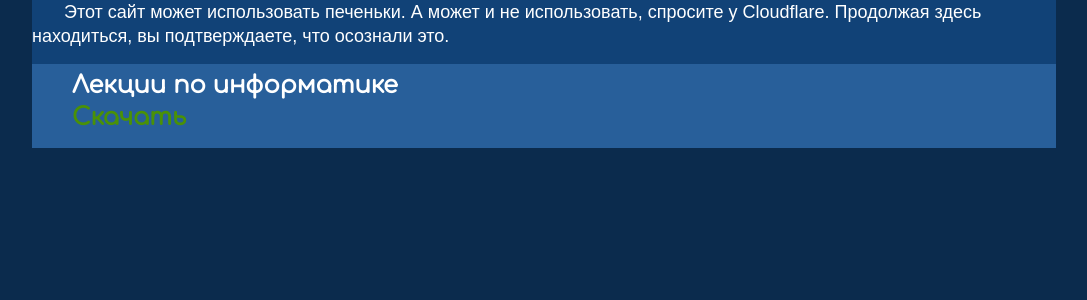
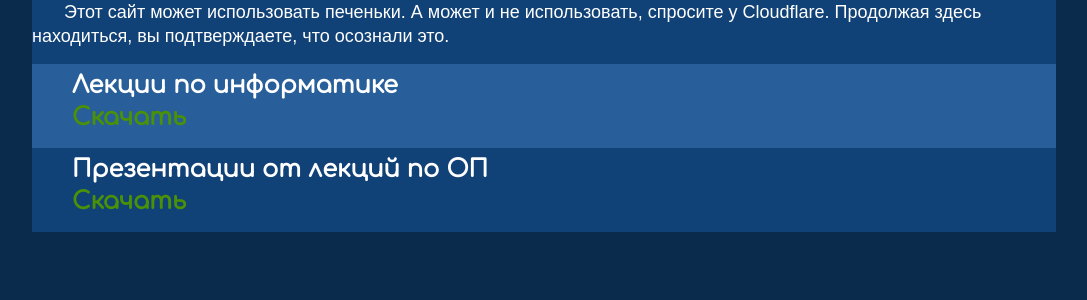
Before and after one commit to Farm-Art/TechSupportWebServer, a Flask app: page /lectures in a window 1280 px wide. Shown: the part 98-398 px from the top of the page, without its empty margins (96-1183 px from the left). Run offline with Flask 2, Linux system fonts and the light colour scheme; some libraries are stand-ins or nearby versions; some web fonts are replaced.

Commit message:
added programming basics lectures

```diff
--- a/main.py
+++ b/main.py
@@ -48,10 +48,11 @@ def lectures():
 @app.route('/download/lectures/<string:subject>')
 def download_lecture(subject):
     address = filename = None
-    if subject == 'informatics':
-        filename = "Лекции Информатика.docx"
+    subjects = {'informatics': 'Лекции Информатика.docx',
+                'programmingbasics': 'ОП Лекции.zip'}
+    filename = subjects[subject]
+    if filename:
         address = 'static/downloadable_content/Lectures/' + filename
-    if address and filename:
         return send_file(address, attachment_filename=filename,
                          as_attachment=True)
 
--- a/templates/lectures.html
+++ b/templates/lectures.html
@@ -2,6 +2,9 @@
 {% block content %}
 <section class="odd">
   <h1>Лекции по информатике</h1>
-  <a class="link" href="download/lectures/informatics"><h1>Скачать</h1></a>
+  <a class="link" href="download/lectures/informatics"><h1 class="link">Скачать</h1></a>
 </section>
+<section class="even">
+  <h1>Презентации от лекций по ОП</h1>
+  <a class="link" href="download/lectures/programmingbasics"><h1 class="link">Скачать</h1></a>
 {% endblock %}
```
Also changed, not shown: 1 other file.
